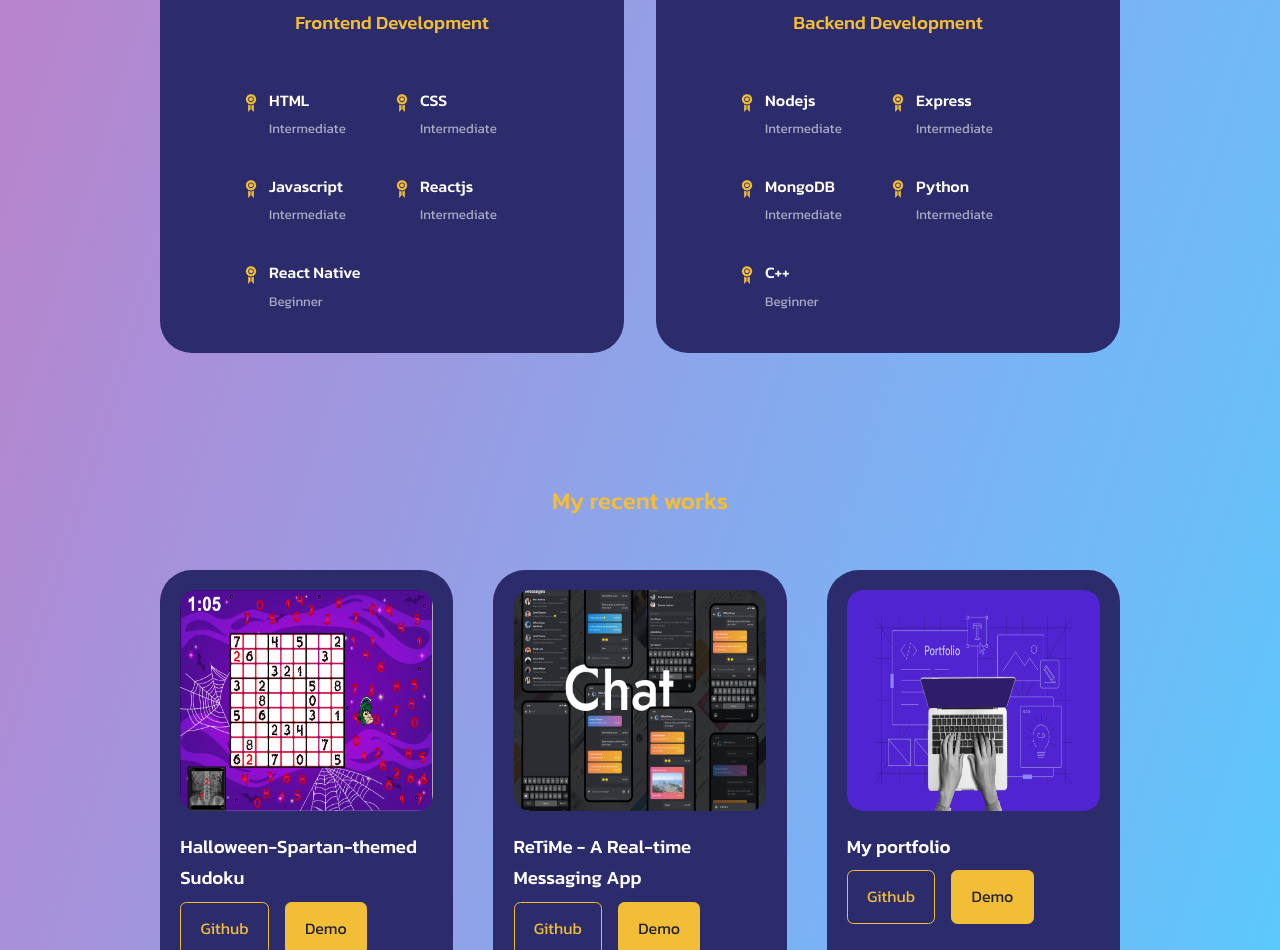
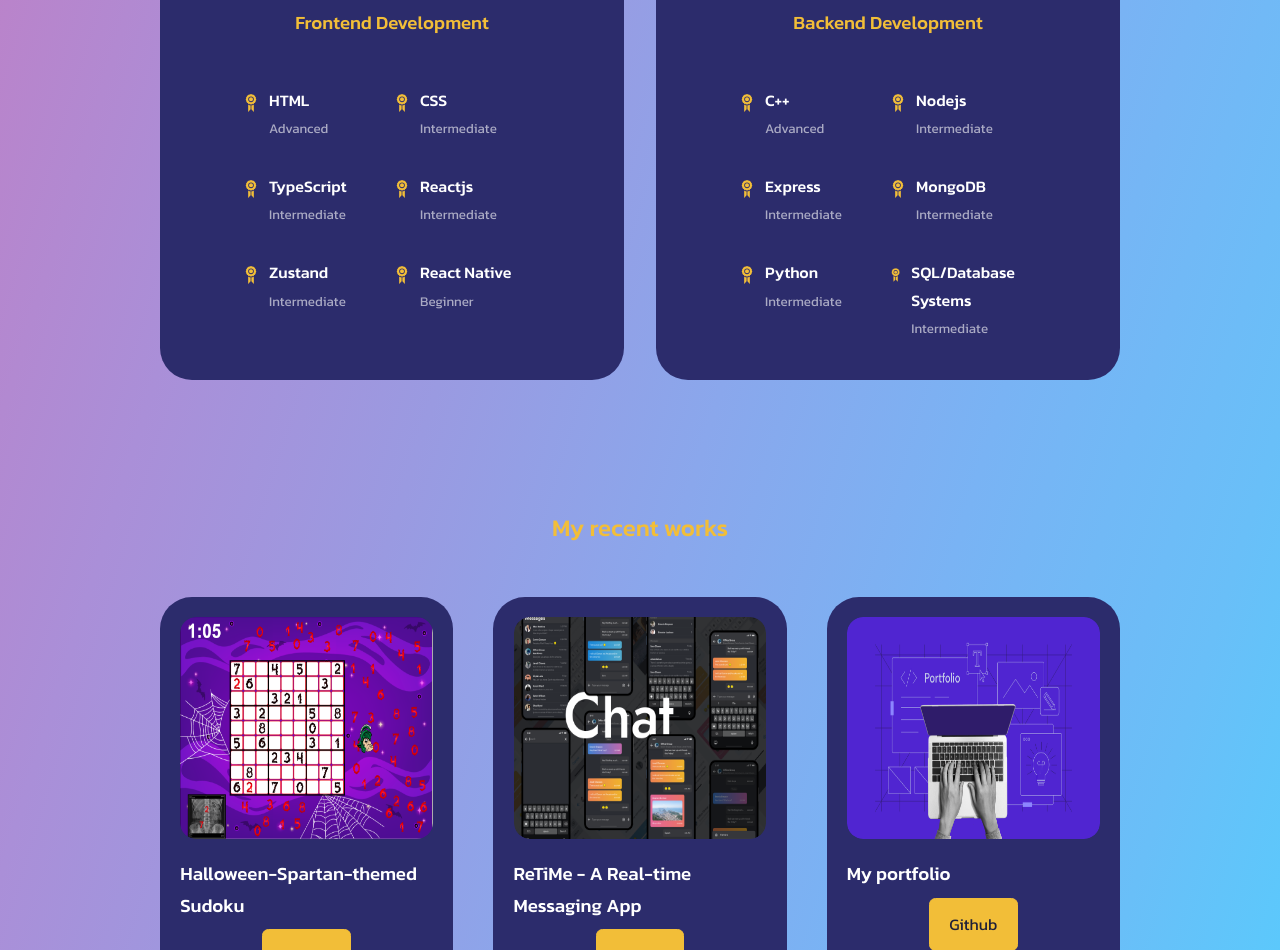
Before and after one commit to Euclid0192/Portfolio, a React (Vite) app: page / in a window 1280 px wide. Shown: the part 1862-2812 px from the top of the page. Built offline with nearby package versions, Linux system fonts and the light colour scheme.

Commit message:
Add more skills to experience

```diff
--- a/src/components/Contact/Contact.jsx
+++ b/src/components/Contact/Contact.jsx
@@ -45,10 +45,11 @@ const Contact = () => {
           <article className='contact__option'>
             <FaMessage className='contact__option-icon'/>
             <h4>Phone/iMessage</h4>
-            <h5>+(517)-980-4310</h5>
+            <h5>+1 (517)-980-4310</h5>
           </article>
         </div>
         {/* End of Contact options */}
+
 
         <form ref={form} onSubmit={sendEmail}>
           <input type='text' name='name' placeholder='Your full name' required />
--- a/src/components/Experience/Experience.jsx
+++ b/src/components/Experience/Experience.jsx
@@ -16,7 +16,7 @@ const Experience = () => {
               <GiAchievement className='experience__details-icon' size={20} />
               <div>
                 <h4>HTML</h4>
-                <small className='text-light'>Intermediate</small>
+                <small className='text-light'>Advanced</small>
               </div>
             </article>
 
@@ -31,7 +31,7 @@ const Experience = () => {
             <article className='experience__details'>
               <GiAchievement className='experience__details-icon' size={20} />
               <div>
-                <h4>Javascript</h4>
+                <h4>TypeScript</h4>
                 <small className='text-light'>Intermediate</small>
               </div>
             </article>
@@ -47,16 +47,34 @@ const Experience = () => {
             <article className='experience__details'>
               <GiAchievement className='experience__details-icon' size={20} />
               <div>
+                <h4>Zustand</h4>
+                <small className='text-light'>Intermediate</small>
+              </div>
+            </article>
+
+            <article className='experience__details'>
+              <GiAchievement className='experience__details-icon' size={20} />
+              <div>
                 <h4>React Native</h4>
                 <small className='text-light'>Beginner</small>
               </div>
             </article>
+
           </div>
         </div>
         {/* Backend */}
         <div className='experience__backend'>
           <h3>Backend Development</h3>
           <div className='experience__content'>
+
+            <article className='experience__details'>
+              <GiAchievement className='experience__details-icon' size={20} />
+              <div>
+                <h4>C++</h4>
+                <small className='text-light'>Advanced</small>
+              </div>
+            </article>
+
             <article className='experience__details'>
               <GiAchievement className='experience__details-icon' size={20} />
               <div>
@@ -92,10 +110,11 @@ const Experience = () => {
             <article className='experience__details'>
               <GiAchievement className='experience__details-icon' size={20} />
               <div>
-                <h4>C++</h4>
-                <small className='text-light'>Beginner</small>
+                <h4>SQL/Database Systems</h4>
+                <small className='text-light'>Intermediate</small>
               </div>
             </article>
+
           </div>
         </div>
       </div>
--- a/src/components/Portfolio/Portfolio.css
+++ b/src/components/Portfolio/Portfolio.css
@@ -32,6 +32,7 @@
     display: flex;
     gap: 1rem;
     margin-bottom: 1rem;
+    justify-content: center;
 }
 
 /* ============== MEDIA QUERIES (MEDIUM DEVICES) Tablets...================= */
--- a/src/components/Portfolio/Portfolio.jsx
+++ b/src/components/Portfolio/Portfolio.jsx
@@ -44,8 +44,8 @@ const Portfolio = () => {
                 </div>
                 <h3>{title}</h3>
                 <div className='portfolio__item-cta'>
-                  <a href={github} className='btn' target='_blank' rel="noopener noreferrer">Github</a>
-                  <a href={demo} className='btn btn-primary' target='_blank' rel="noopener noreferrer">Demo</a>
+                  <a href={github} className='btn btn-primary' target='_blank' rel="noopener noreferrer">Github</a>
+                  {/* <a href={demo} className='btn btn-primary' target='_blank' rel="noopener noreferrer">Demo</a>             */}
                 </div>
               </article>
             )
```
Also changed, not shown: 1 other file (tests, documents, lock files or other folders).
